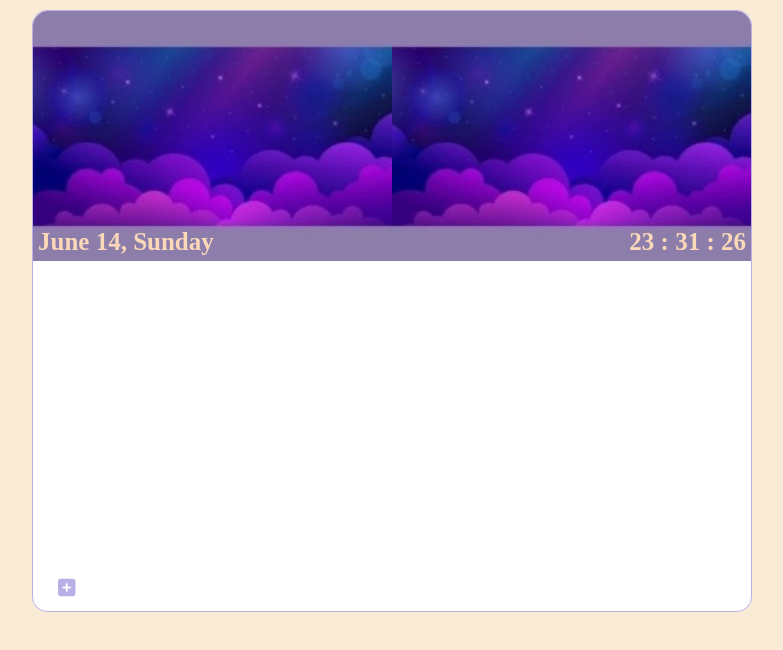
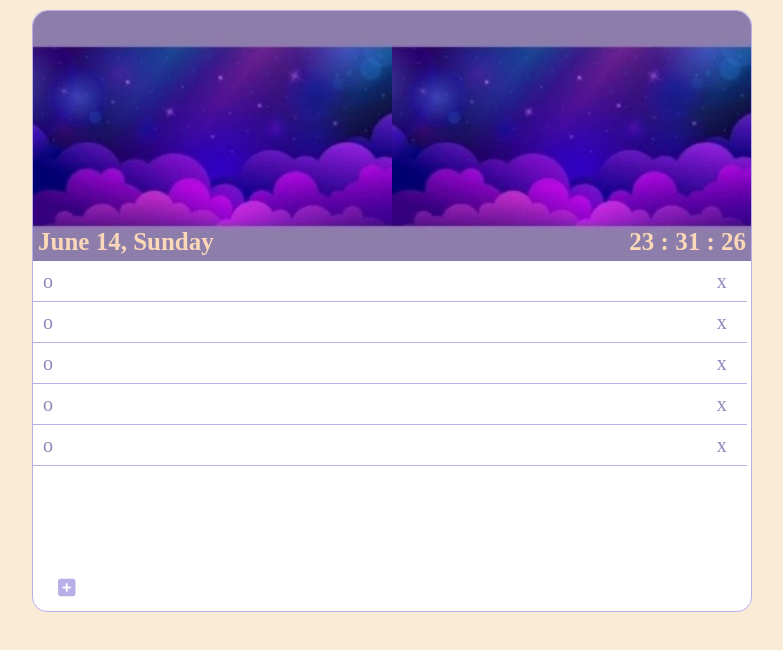
Before and after one commit to shushan907/To-Do-List, a plain HTML site: page index.html in a window 1280 px wide. Shown: the whole page, without its empty margins (248-1031 px from the left). Drawn offline with Linux system fonts and the light colour scheme.

Commit message:
add div and span elements

```diff
--- a/css/style.css
+++ b/css/style.css
@@ -59,3 +59,19 @@ body {
 .input:focus {
     outline: none;
 }
+
+.list div {
+    position: relative;
+    width: 98%;
+    height: 40px;
+    line-height: 40px;
+    border-bottom: 1px solid #BAAEE7;
+    font-size: 20px;
+    padding-left: 10px;
+    color: #9186b9;
+}
+
+.delete {
+    position: absolute;
+    right: 20px;
+}
--- a/index.html
+++ b/index.html
@@ -14,7 +14,40 @@
             <span class="day"></span>
             <span class="time"></span>
         </div>
-        <div class="list"></div>
+
+        <div class="list">
+
+            <div class="list1">
+                <span class='circle1'></span>
+                <span class='text1'></span>
+                <span class='delete delete1'></span>
+            </div>
+
+            <div class="list2">
+                <span class='circle2'></span>
+                <span class='text2'></span>
+                <span class='delete delete2'></span>
+            </div>
+
+            <div class="list3">
+                <span class='circle3'></span>
+                <span class='text3'></span>
+                <span class='delete delete3'></span>
+            </div>
+
+            <div class="list4">
+                <span class='circle4'></span>
+                <span class='text4'></span>
+                <span class='delete delete4'></span>
+            </div>
+
+            <div class="list5">
+                <span class='circle5'></span>
+                <span class='text5'></span>
+                <span class='delete delete5'></span>
+            </div>
+
+        </div>
 
         <div class="add">
             <i style='font-size:20px; color:#BAAEE7' class='fas'>&#xf0fe;</i>
--- a/js/script.js
+++ b/js/script.js
@@ -1,3 +1,4 @@
+let count = 0;
 const days = ["Sunday","Monday","Tuesday","Wednesday","Thursday","Friday","Saturday"];
 const months = ["January", "February", "March", "April", "May", "June", "July", "August",
                 "September", "October", "November", "December"];
@@ -56,4 +57,14 @@ const getDay = function () {
 
 document.querySelector('.fas').addEventListener('click', () => {
     document.querySelector('.input').style.display = 'inline';
+    count++;
 });
+
+const addCircleAndDelete = function (x) {
+    document.querySelector(`.circle${x}`).innerText = 'o';
+    document.querySelector(`.delete${x}`).innerText = 'x';
+}
+
+for(let i = 1; i < 6; i++) {
+    addCircleAndDelete(i);
+}
```
